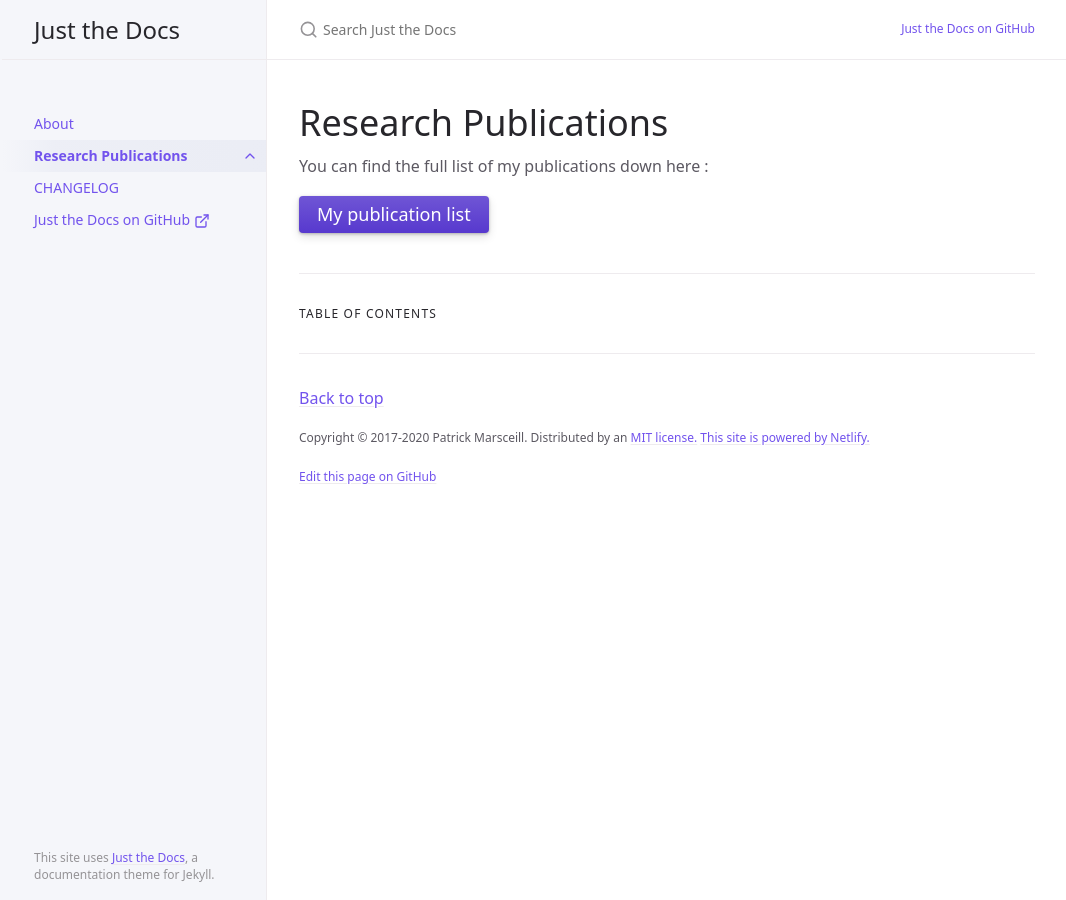
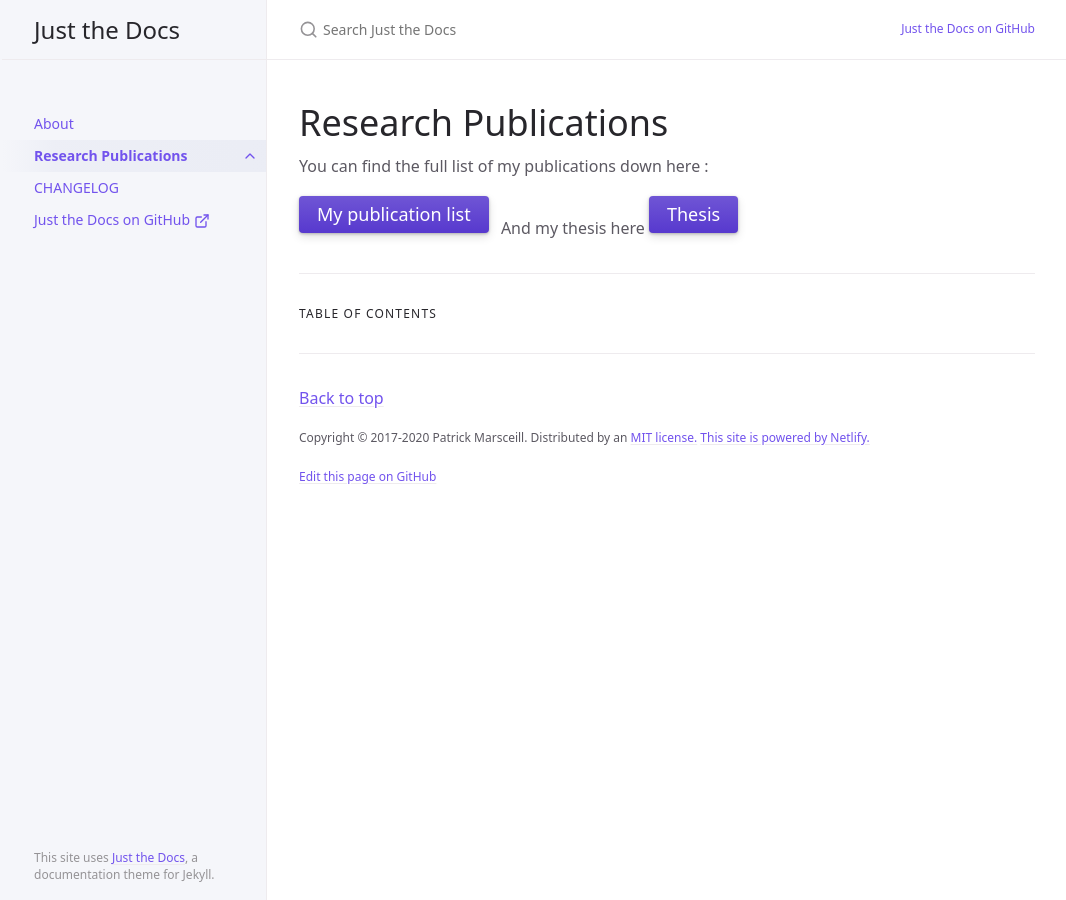
Before and after one commit to sree-varma/sree-varma.github.io, a Jekyll site: the page built from docs/research.md, in a window 1280 px wide. Shown: the whole page, without its empty margins (105-1171 px from the left). Built offline with Jekyll 4.4.1, drawn with Linux system fonts in a browser that asks for light colours.

Commit message:
Update research.md
added thesis

```diff
--- a/docs/research.md
+++ b/docs/research.md
@@ -13,3 +13,5 @@ permalink: /docs/research
 You can find the full list of my publications down here :
 
 [My publication list](https://scholar.google.com/citations?user=UpLWrI0AAAAJ&hl=en){: .btn .btn-primary .fs-5 .mb-4 .mb-md-0 .mr-2 }
+And my thesis here
+[Thesis](https://kclpure.kcl.ac.uk/portal/en/theses/deep-learning-applications-to-jet-tagging-and-subhalo-hunts(d9cea468-7313-457c-a6ac-435537651b74).html){: .btn .btn-primary .fs-5 .mb-4 .mb-md-0 .mr-2 }
```
